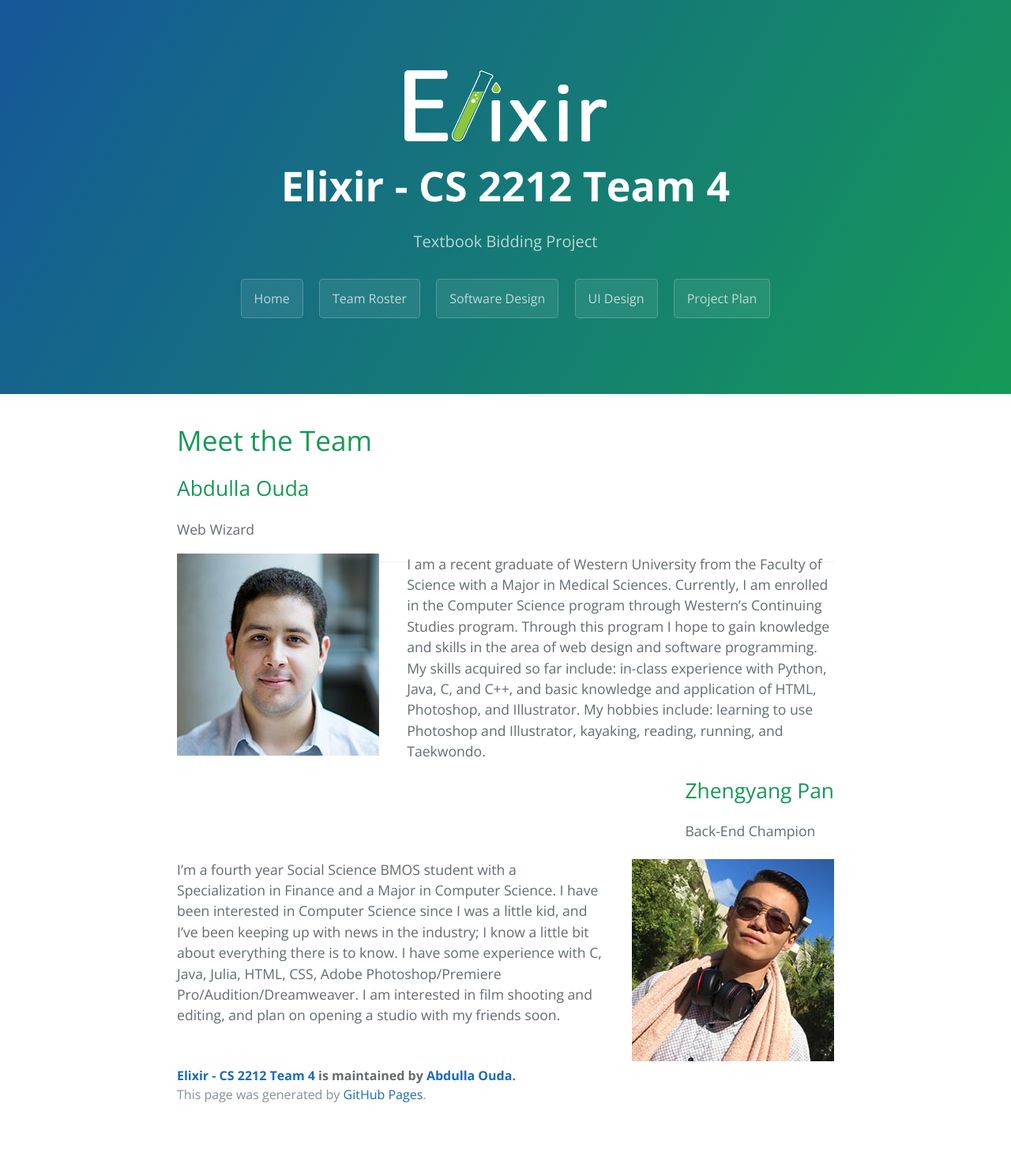
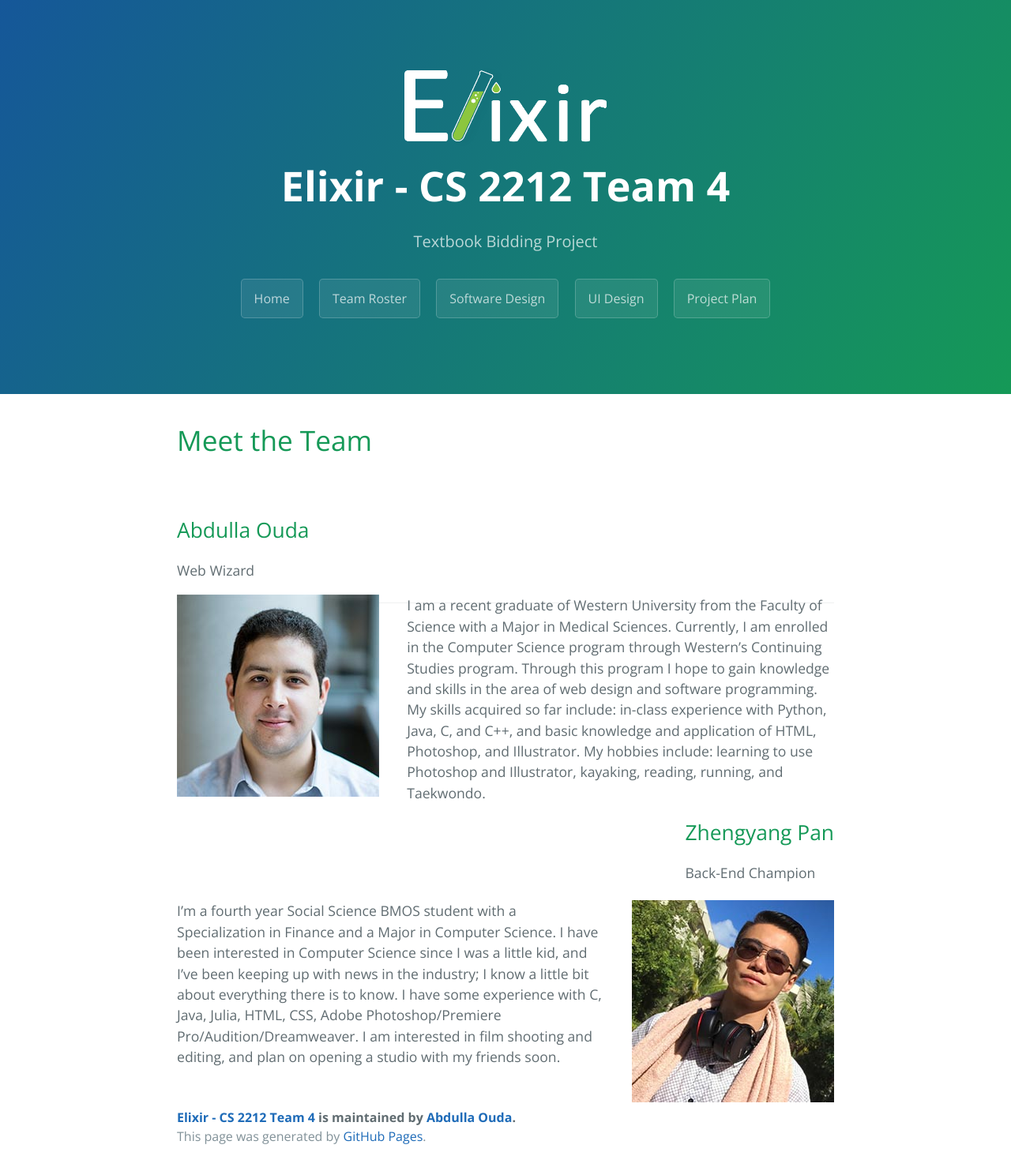
Before and after one commit to zpan45/textbook.town, a Jekyll site: the page built from docs/roster.html, in a window 1280 px wide. Shown: the whole page at 79% size. Built offline with Jekyll 4.4.1, drawn with Linux system fonts in a browser that asks for light colours; before the commit the page ends 1430 px from its top, so only the background shows below that.

```diff
--- a/docs/roster.html
+++ b/docs/roster.html
@@ -5,7 +5,8 @@ title: {{ site.name }}
 
 <div id="roster">
   <body>
-    <h1> Meet the Team </h1>
+    <h1> Meet the Team </h1><br>
+    <br>
     <div class="person1" style="float:left; display:inline-block; ">
       <h2> Abdulla Ouda </h2>
       <p> Web Wizard </p>
```
